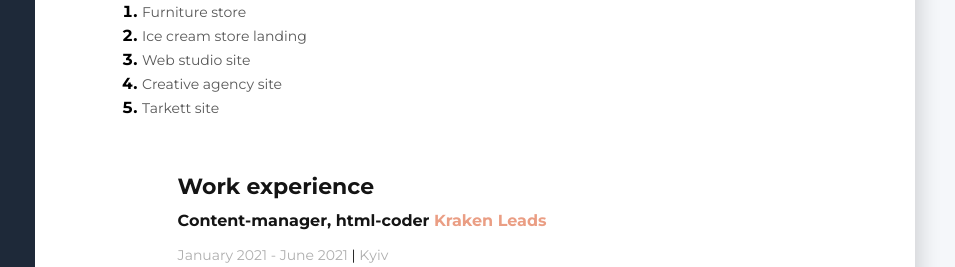
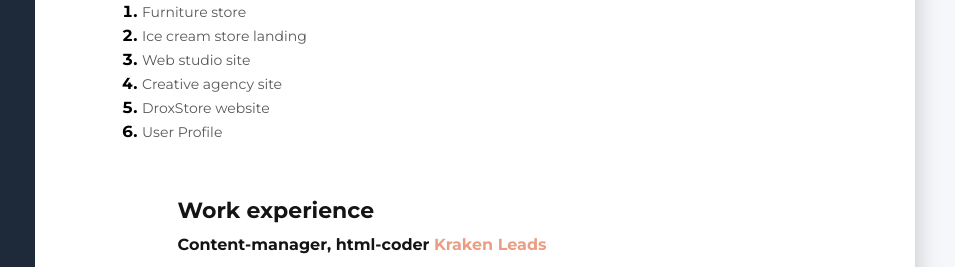
Before and after one commit to ArdeeWest/cv-project, a plain HTML site: page index.html in a window 1280 px wide. Shown: the part 504-771 px from the top of the page, 325-1280 px from the left. Drawn offline with nearby package versions, Linux system fonts and the light colour scheme.

Commit message:
Add more projects

```diff
--- a/index.html
+++ b/index.html
@@ -250,8 +250,18 @@
                 target="_blank"
                 rel="noreferrer noopener"
                 class="projects-link"
-                href="https://www.tarkett.ua/uk_UA/"
-                >Tarkett site</a
+                href="https://ardeewest.github.io/dronestore/"
+                >DroxStore website</a
+              >
+            </li>
+
+            <li class="numbers">
+              <a
+                target="_blank"
+                rel="noreferrer noopener"
+                class="projects-link"
+                href="https://ardeewest.github.io/user-profile-test/"
+                >User Profile</a
               >
             </li>
           </ol>
@@ -384,26 +394,6 @@
             </div>
           </div>
 
-          <!-- <div class="soft-skills-mobile">
-            <h3 class="soft-skills-title">Якості</h3>
-            <ul>
-              <li class="soft-skills-item">
-                <span class="soft-skills-text">Креативна</span>
-              </li>
-              <li class="soft-skills-item">
-                <span class="soft-skills-text">Уважна</span>
-              </li>
-              <li class="soft-skills-item">
-                <span class="soft-skills-text">Допитлива</span>
-              </li>
-              <li class="soft-skills-item">
-                <span class="soft-skills-text">Відповідальна</span>
-              </li>
-              <li class="soft-skills-item">
-                <span class="soft-skills-text">Комунікабельна</span>
-              </li>
-            </ul>
-          </div> -->
         </div>
       </div>
     </div>
```
